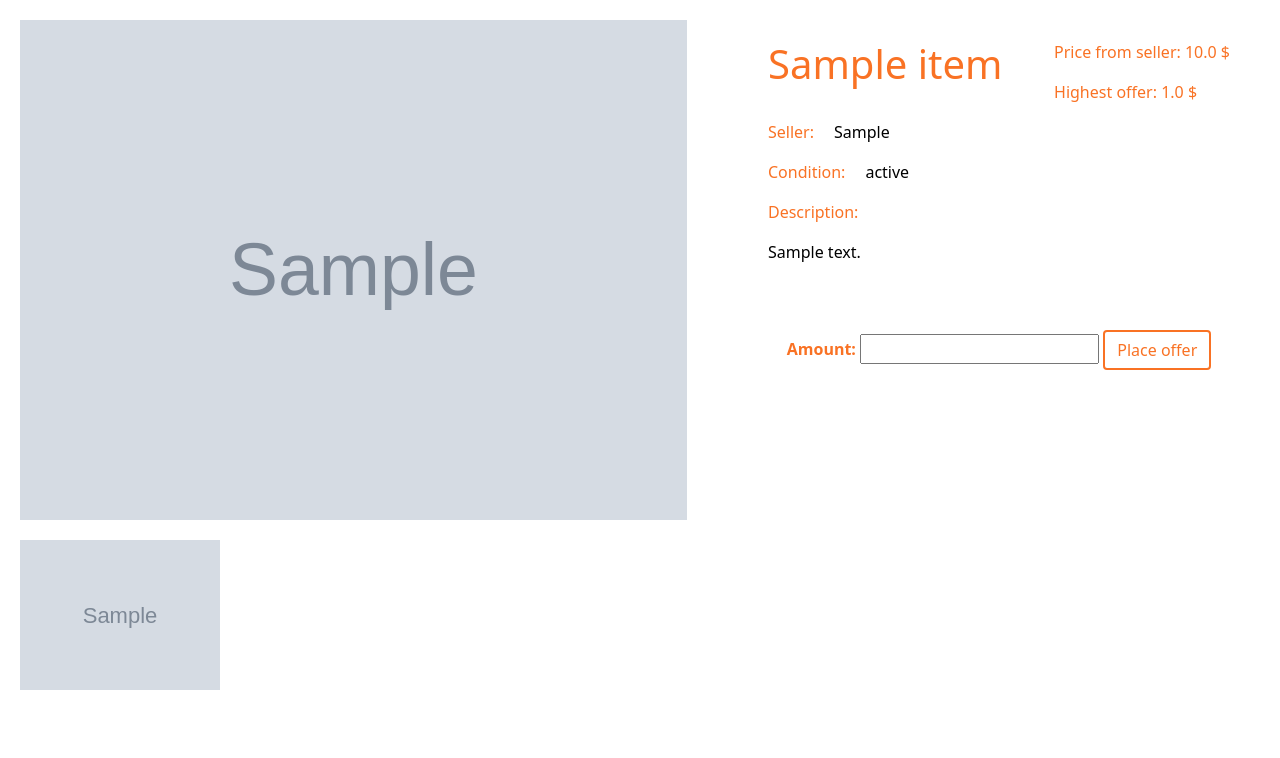
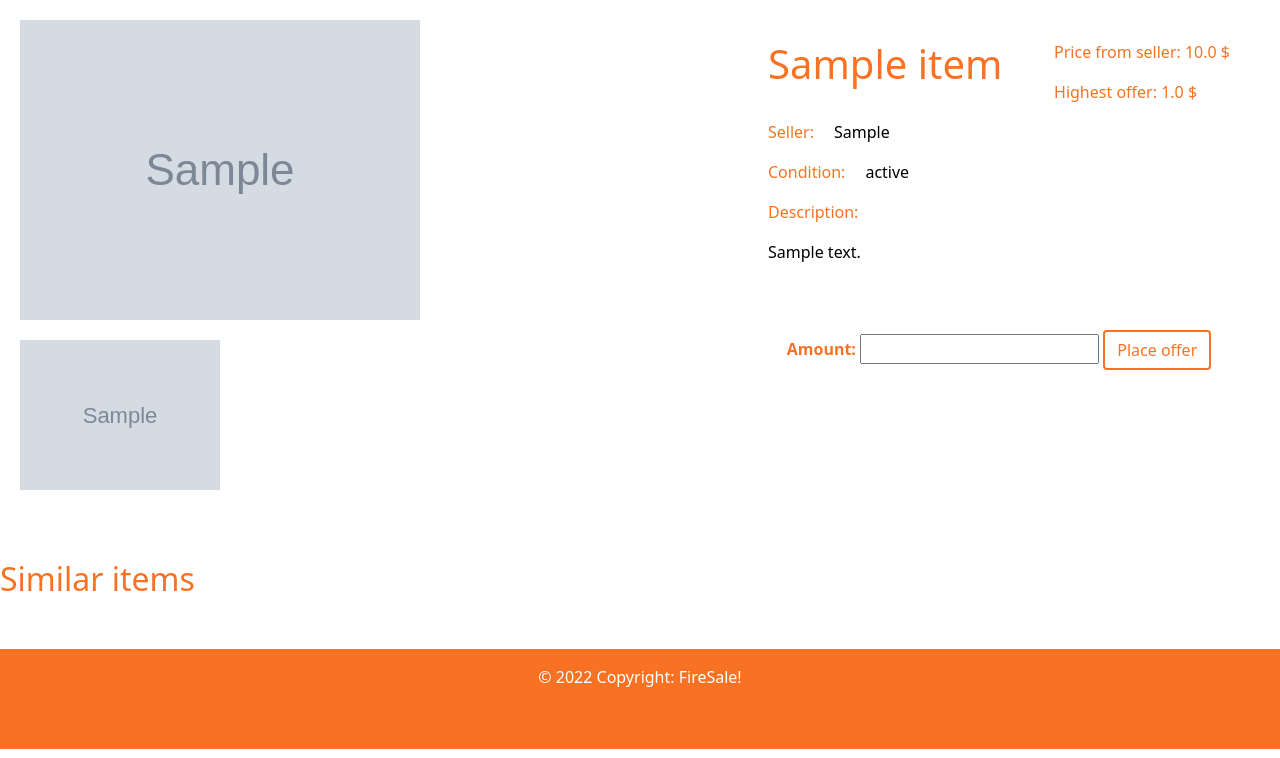
Before and after one commit to RanAegisdottir/FireSale, a Django app: a page that uses FireSale/templates/base.html in a window 1280 px wide. Shown: the part 126-884 px from the top of the page. Run offline with Django 4.2, Linux system fonts and the light colour scheme; a user stored in the database is signed in; tables that the repository leaves empty hold one stand-in row (values such as "Sample post"); grey boxes marked "Sample" are stand-in pictures.

Commit message:
breytinggar

```diff
--- a/FireSale/static/css/main.css
+++ b/FireSale/static/css/main.css
@@ -11,6 +11,7 @@ a, a:hover {
     padding: 10px;
 }
 
+/*for the screen when the offer is too low*/
 .offer-low {
     display: flex;
     flex-direction: column;
@@ -33,6 +34,7 @@ a.nav-links:hover {
     object-fit: cover;
 }
 
+/*bara profile bubble*/
 .profile-img {
     display: flex;
     align-items: center;
@@ -56,7 +58,7 @@ a.nav-links:hover {
     padding-right: 20px;
 }
 
-/*mynd í item detail*/
+/*div til sem fer yfir hálfan skjáinn, sem geymir myndirnar*/
 .float-container {
     margin: 20px;
     color: #f97224;
@@ -65,14 +67,19 @@ a.nav-links:hover {
     object-fit: contain;
 }
 
+/*div í kringum aðal mynd í item details*/
 .first-image-detail {
     display: flex;
-    width: 300px;
-    height: 500px;
-    object-fit: contain;
-
+    width: 60%;
 }
 
+/*aðal myndin í item details*/
+.first-image-detail img {
+    object-fit: contain;
+    width: 150%;
+}
+
+/*myndir fyrir neðan aðal mynd í item details*/
 .rest-image-detail {
     display: flex;
     flex-direction: row;
@@ -89,17 +96,24 @@ a.nav-links:hover {
     padding-right: 50px;
 }
 
+/*price in item detail*/
 .detail-title-price {
     display: flex;
     justify-content: space-between;
 }
+.prices {
+    display: flex;
+    flex-direction: column;
+}
 
+/*text under the title in item detail*/
 .side-text{
     display: flex;
     flex-direction: row;
 
 }
 
+/*offer button in item detail*/
 .offer_button {
      display: flex inline;
      border: 2px solid #f97224;
@@ -107,24 +121,18 @@ a.nav-links:hover {
      background-color: white;
     clear: both;
 }
-
-
  .offer_button:hover {
      color: white;
      clear: both;
      background-color: #f97224;
  }
 
+/*div around all place offer thing*/
 .detail-offer {
     display: flex;
     justify-content: space-around;
     align-items: center;
     margin-top: 50px;
-}
-
-.prices {
-    display: flex;
-    flex-direction: column;
 }
 
 .detail-similar {
@@ -186,6 +194,7 @@ a.nav-links:hover {
     width: 30%;
 }
 
+/**/
 .search-input {
     color: #f97224;
     outline: 0;
@@ -193,7 +202,7 @@ a.nav-links:hover {
     width: 30%;
 }
 
-/*fóturinn neðst á síðunni*/
+/*the footer on the borrom of the page*/
 .footer {
     clear: both;
     position: relative;
```
Also changed, not shown: FireSale/create/views.py (+4 -3 lines).
